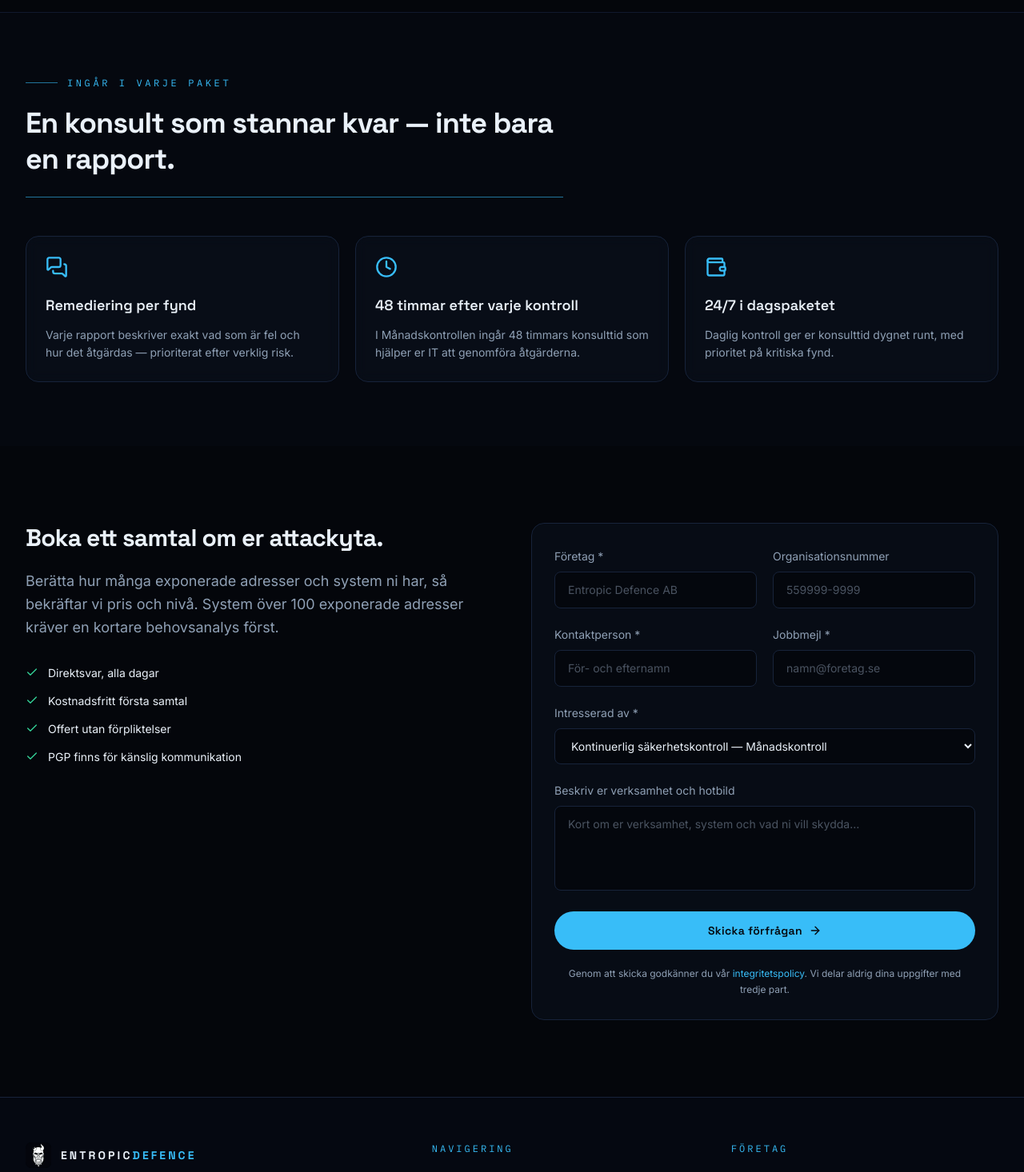
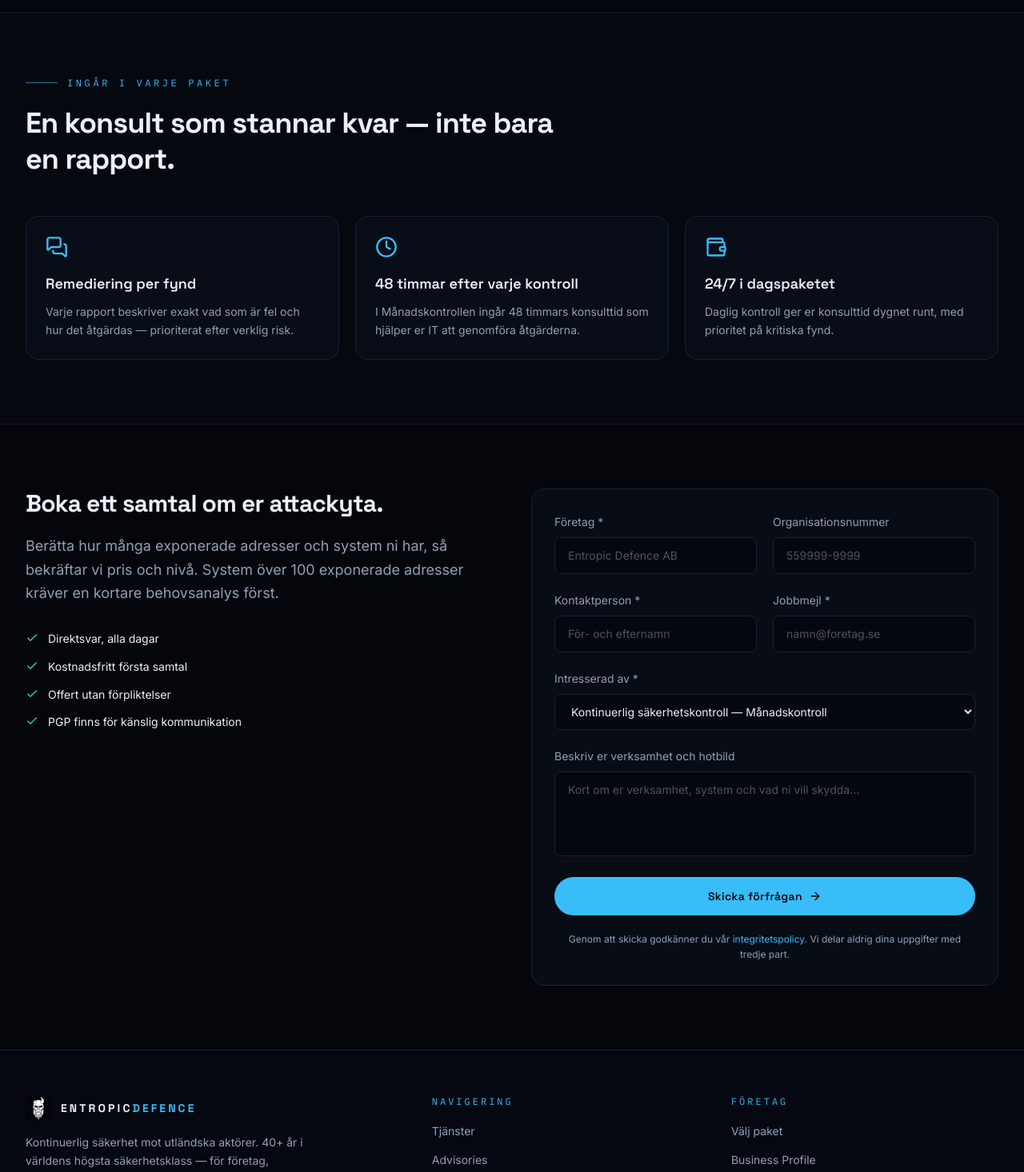
Before and after one commit to Mimirsdefence/entropicdefence.com, a React (Vite) app: page /checkout/extern in a window 1280 px wide. Shown: the part 1360-2826 px from the top of the page at 80% size. Built offline with nearby package versions, Linux system fonts and the light colour scheme.

Commit message:
CheckoutExtern: konsultsektionen tillbaka till gamla layouten (linjer + kompakthet)

```diff
--- a/src/pages/CheckoutExtern.tsx
+++ b/src/pages/CheckoutExtern.tsx
@@ -227,7 +227,7 @@ export default function CheckoutExtern() {
               <span className="h-px w-10 bg-signal/60" aria-hidden="true" />
               {t.checkoutExtern.consult.eyebrow}
             </p>
-            <h2 className="max-w-2xl border-b border-signal/60 pb-6 font-display text-3xl font-bold leading-tight tracking-tight sm:text-4xl">
+            <h2 className="max-w-2xl font-display text-3xl font-bold leading-tight tracking-tight sm:text-4xl">
               {t.checkoutExtern.consult.title}
             </h2>
           </Reveal>
@@ -239,7 +239,7 @@ export default function CheckoutExtern() {
                 <Reveal key={c.title} delay={i * 90}>
                   <article className="panel h-full p-6">
                     <Icon className="h-7 w-7 text-signal" aria-hidden="true" />
-                    <h3 className="mt-5 font-display text-lg font-semibold">{c.title}</h3>
+                    <h3 className="mt-5 font-display text-lg font-semibold leading-snug">{c.title}</h3>
                     <p className="mt-3 text-sm leading-relaxed text-fog">{c.text}</p>
                   </article>
                 </Reveal>
@@ -250,8 +250,8 @@ export default function CheckoutExtern() {
       </section>
 
       {/* OFFERTFORMULÄR */}
-      <section id="forfragan" className="mx-auto max-w-7xl px-5 py-24 lg:px-8">
-        <div className="grid gap-12 lg:grid-cols-2">
+      <section id="forfragan" className="scroll-mt-24 border-t border-line/70">
+        <div className="mx-auto grid max-w-7xl gap-12 px-5 py-20 lg:grid-cols-2 lg:px-8">
           <Reveal>
             <h2 className="font-display text-2xl font-bold leading-tight tracking-tight sm:text-3xl">
               {t.checkoutExtern.form.title}
```
